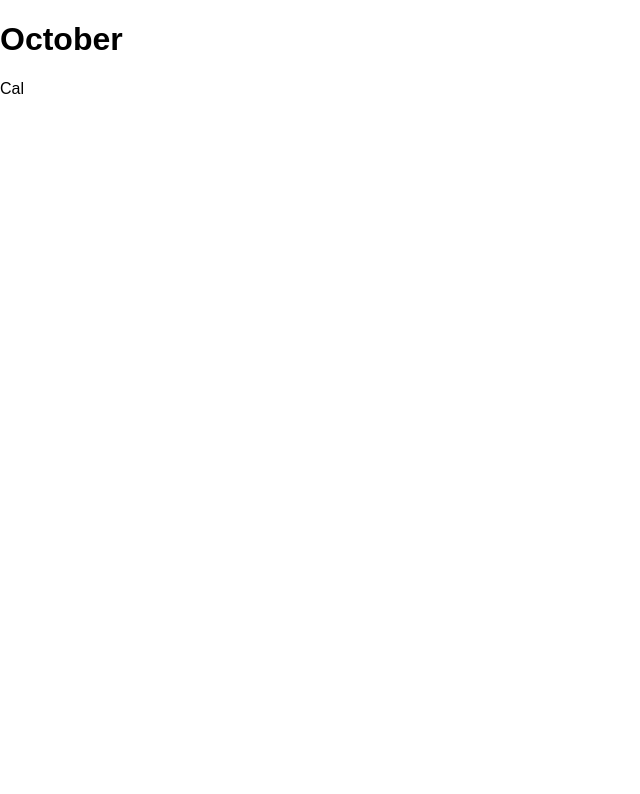
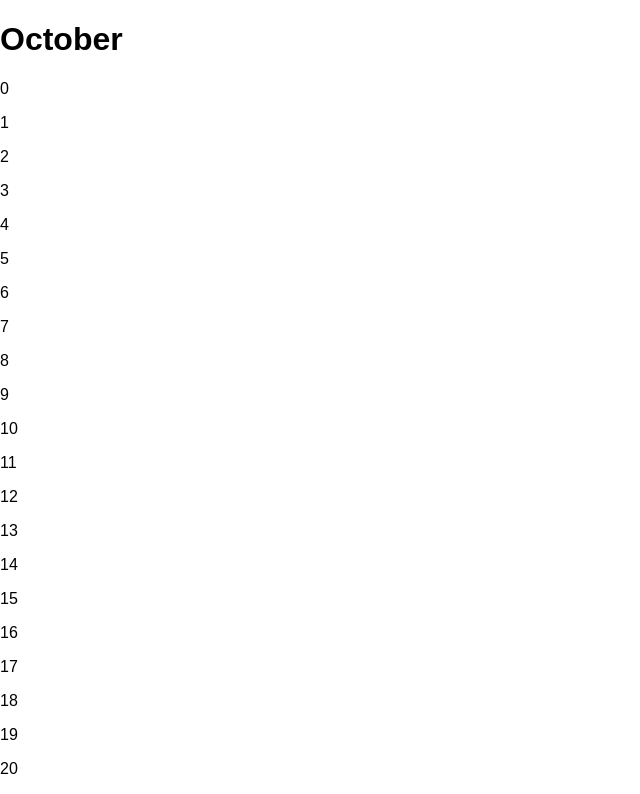
Before and after one commit to jsullivan5/calendar, a React (Create React App) app: page / in a window 1280 px wide. Shown: the top 794 px of the page, without its empty margins (0-640 px from the left). Built offline with nearby package versions, Linux system fonts and the light colour scheme.

Commit message:
Add generate calendar with days

```diff
--- a/src/components/Calendar.js
+++ b/src/components/Calendar.js
@@ -1,14 +1,32 @@
 import React from 'react';
+import Day from './Day';
 
 class Calendar extends React.Component {
+  constructor() {
+    super();
+    this.state = {
+      days: [],
+    };
+  }
   componentDidMount() {
-    return true;
+    this.renderCal();
+  }
+
+  renderCal() {
+    const dayCount = 42;
+    const daysArr = [];
+
+    for (let i = 0; i < dayCount; i += 1) {
+      daysArr.push(<Day day={i} />);
+    }
+
+    this.setState({ days: daysArr });
   }
 
   render() {
     return (
       <main>
-        <p>Cal</p>
+        {this.state.days}
       </main>
     );
   }
--- /dev/null
+++ b/src/components/Day.js
@@ -0,0 +1,9 @@
+import React from 'react';
+
+const Day = props => (
+  <div>
+    <p>{props.day}</p>
+  </div>
+);
+
+export default Day;
```
Also changed, not shown: src/mockCalData.js (added, +7 -0 lines).
